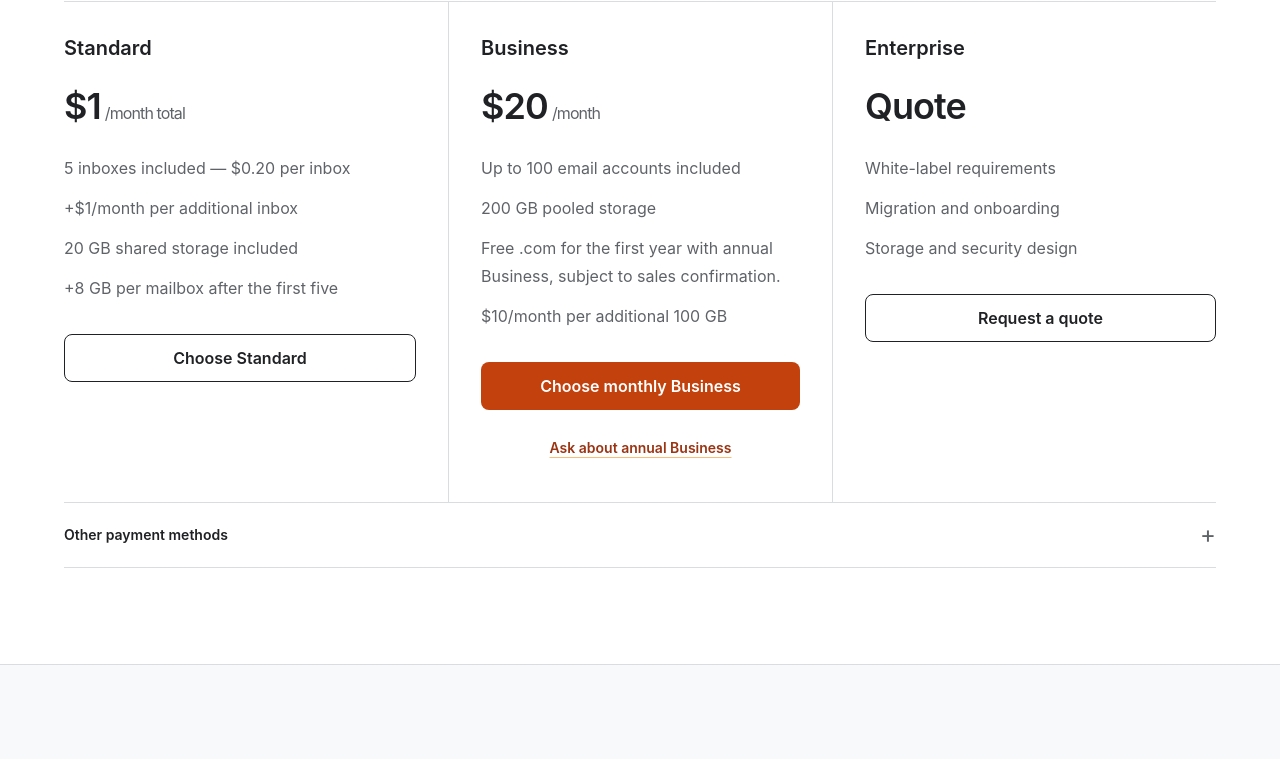
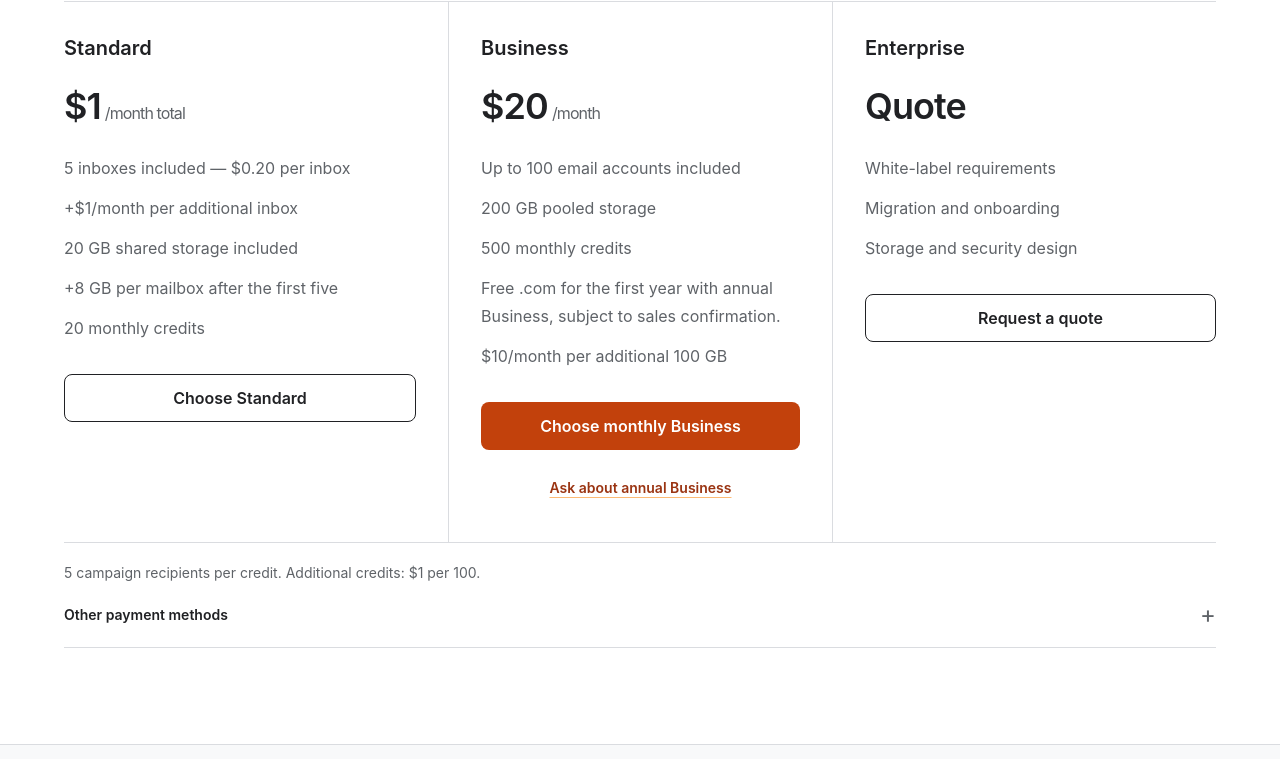
Before and after one commit to VenMail/landing_cms, a Next.js app: page / in a window 1280 px wide. Shown: the part 4732-5491 px from the top of the page. Built offline with nearby package versions, Linux system fonts and the light colour scheme; no server answers.

Commit message:
Show included campaign credits in pricing

```diff
--- a/src/components/PageSections/PricingPlans.jsx
+++ b/src/components/PageSections/PricingPlans.jsx
@@ -12,6 +12,8 @@ function Price({ plan, isNigeria }) {
   const offer = getOffer(plan.id);
   return <>
     <p className="mt-3 text-4xl font-medium text-gray-900">{formatUsd(offer.amount)}<span className="text-base text-gray-500">/month{plan.id === 'standard' ? ' total' : ''}</span></p>
+    <p className="text-sm text-gray-600">5 campaign recipients per credit. Additional credits: $1 per 100. Included credits expire monthly; purchased credits never expire.</p>
+
     {isNigeria && <p className="mt-2 text-sm text-gray-600">{formatNgn(offer.amount * USD_TO_NGN)}/month</p>}
   </>;
 }
--- a/src/config/pricing.mjs
+++ b/src/config/pricing.mjs
@@ -7,8 +7,8 @@ export const BUSINESS_MONTHLY_USD = 20;
 export const BUSINESS_INCLUDED_ACCOUNTS = 100;
 
 export const PLANS = [
-  { id: 'standard', name: 'Standard', monthly: 1, checkout: 'self_serve', description: 'Professional email for small teams on a custom domain.', features: ['5 inboxes included — $0.20 per inbox', '+$1/month per additional inbox', '20 GB shared storage included', '+8 GB per mailbox after the first five', 'Calendar and contacts'] },
-  { id: 'business', name: 'Business', monthly: 20, checkout: 'self_serve', featured: true, description: 'Email infrastructure for teams that need room to grow.', features: ['Up to 100 email accounts included', '200 GB pooled storage included', 'Campaigns', 'Free .com for the first year with annual Business, subject to sales confirmation.', '$10/month per additional 100 GB', 'Bring your own storage'] },
+  { id: 'standard', name: 'Standard', monthly: 1, checkout: 'self_serve', description: 'Professional email for small teams on a custom domain.', features: ['5 inboxes included — $0.20 per inbox', '+$1/month per additional inbox', '20 GB shared storage included', '+8 GB per mailbox after the first five', '20 monthly credits', 'Calendar and contacts'] },
+  { id: 'business', name: 'Business', monthly: 20, checkout: 'self_serve', featured: true, description: 'Email infrastructure for teams that need room to grow.', features: ['Up to 100 email accounts included', '200 GB pooled storage included', '500 monthly credits', 'Campaigns', 'Free .com for the first year with annual Business, subject to sales confirmation.', '$10/month per additional 100 GB', 'Bring your own storage'] },
   { id: 'enterprise', name: 'Enterprise / White-label', checkout: 'quote', description: 'A tailored deployment for branded services and complex requirements.', features: ['White-label requirements', 'Migration and onboarding', 'Storage and security design', 'Priority support and SLAs'] },
 ];
 
--- a/src/pages/index.jsx
+++ b/src/pages/index.jsx
@@ -189,13 +189,13 @@ export default function Home() {
               <article className="flex flex-col py-8 lg:pr-8">
                 <h3 className="text-xl font-semibold">Standard</h3>
                 <p className="mt-6 text-4xl font-semibold tracking-[-0.025em]">$1<span className="ml-1 text-base font-normal text-[#5f6368]">/month total</span></p>
-                <ul className="mt-7 space-y-3 text-base leading-7 text-[#5f6368]"><li>5 inboxes included — $0.20 per inbox</li><li>+$1/month per additional inbox</li><li>20 GB shared storage included</li><li>+8 GB per mailbox after the first five</li></ul>
+                <ul className="mt-7 space-y-3 text-base leading-7 text-[#5f6368]"><li>5 inboxes included — $0.20 per inbox</li><li>+$1/month per additional inbox</li><li>20 GB shared storage included</li><li>+8 GB per mailbox after the first five</li><li>20 monthly credits</li></ul>
                 <a href={businessSignupUrl("standard")} onClick={() => trackCTAClick('homepage_pricing_standard', 'mail_first', 'homepage_mail_first')} className="mt-8 inline-flex h-12 items-center justify-center rounded-lg border border-[#202124] px-5 text-base font-semibold text-[#202124] transition-colors hover:bg-[#202124] hover:text-white focus:outline-none focus:ring-2 focus:ring-orange-700 focus:ring-offset-2">Choose Standard</a>
               </article>
               <article className="flex flex-col border-t border-[#dadce0] py-8 lg:border-l lg:border-t-0 lg:px-8">
                 <h3 className="text-xl font-semibold">Business</h3>
                 <p className="mt-6 text-4xl font-semibold tracking-[-0.025em]">$20<span className="ml-1 text-base font-normal text-[#5f6368]">/month</span></p>
-                <ul className="mt-7 space-y-3 text-base leading-7 text-[#5f6368]"><li>Up to 100 email accounts included</li><li>200 GB pooled storage</li><li>Free .com for the first year with annual Business, subject to sales confirmation.</li><li>$10/month per additional 100 GB</li></ul>
+                <ul className="mt-7 space-y-3 text-base leading-7 text-[#5f6368]"><li>Up to 100 email accounts included</li><li>200 GB pooled storage</li><li>500 monthly credits</li><li>Free .com for the first year with annual Business, subject to sales confirmation.</li><li>$10/month per additional 100 GB</li></ul>
                 <a href={businessSignupUrl("business")} onClick={() => trackCTAClick('homepage_pricing_business', 'mail_first', 'homepage_mail_first')} className="mt-8 inline-flex h-12 items-center justify-center rounded-lg bg-orange-700 px-5 text-base font-semibold text-white transition-colors hover:bg-orange-800 focus:outline-none focus:ring-2 focus:ring-orange-700 focus:ring-offset-2">Choose monthly Business</a>
                 <a href={annualBusinessInquiryUrl} onClick={() => trackCTAClick('homepage_pricing_annual_business', 'annual_business', 'homepage_mail_first')} className="mt-4 inline-flex min-h-11 items-center justify-center text-center text-sm font-semibold text-orange-800 underline decoration-orange-300 underline-offset-4 hover:text-orange-900 focus:outline-none focus:ring-2 focus:ring-orange-700 focus:ring-offset-2">Ask about annual Business</a>
               </article>
@@ -206,6 +206,7 @@ export default function Home() {
                 <a href="/request-quote" className="mt-8 inline-flex h-12 items-center justify-center rounded-lg border border-[#202124] px-5 text-base font-semibold text-[#202124] transition-colors hover:bg-[#202124] hover:text-white focus:outline-none focus:ring-2 focus:ring-orange-700 focus:ring-offset-2">Request a quote</a>
               </article>
             </div>
+            <p className="mt-5 text-sm text-[#5f6368]">5 campaign recipients per credit. Additional credits: $1 per 100.</p>
 
             <details className="border-b border-[#dadce0] text-sm leading-6 text-[#5f6368]">
               <summary className="flex min-h-16 cursor-pointer items-center justify-between gap-5 py-4 font-semibold text-[#202124] marker:content-none focus:outline-none focus:ring-2 focus:ring-inset focus:ring-orange-700">Other payment methods <span aria-hidden="true" className="text-2xl font-normal text-[#5f6368]">+</span></summary>
```
